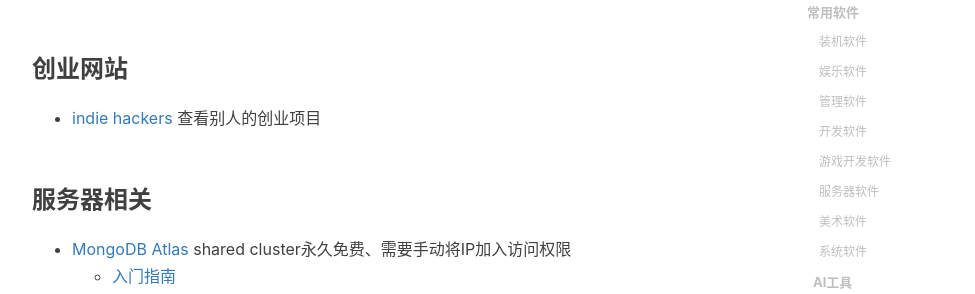
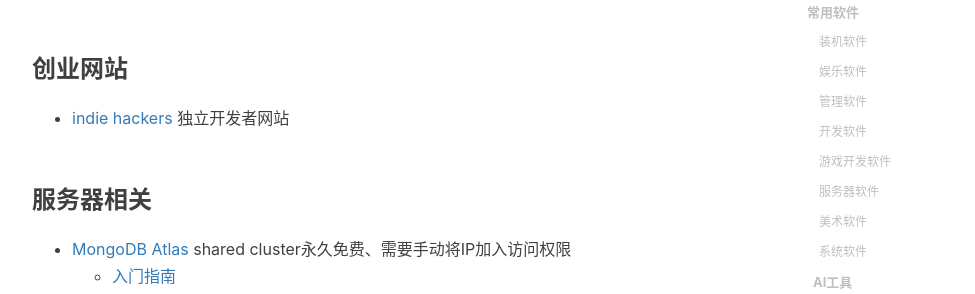
Before and after one commit to gumcstronger/gumcstronger.github.io, a Jekyll site: the page built from _posts/2022/2022-08-24-windows.md, in a window 1280 px wide and 900 px high, scrolled down 5193 px. Shown: the part 152-446 px from the top of the window, without its empty margins (233-1208 px from the left). Built offline with Jekyll 4.4.1, drawn with Linux system fonts in a browser that asks for light colours; comment, search, counter and statistics services are not loaded.

Commit message:
Update 2022-08-24-windows.md

```diff
--- a/_posts/2022/2022-08-24-windows.md
+++ b/_posts/2022/2022-08-24-windows.md
@@ -173,7 +173,7 @@ tags:
 
 ### 创业网站
 
-* [indie hackers](https://www.indiehackers.com/) 查看别人的创业项目
+* [indie hackers](https://www.indiehackers.com/) 独立开发者网站
 
 ### 服务器相关
 
```
